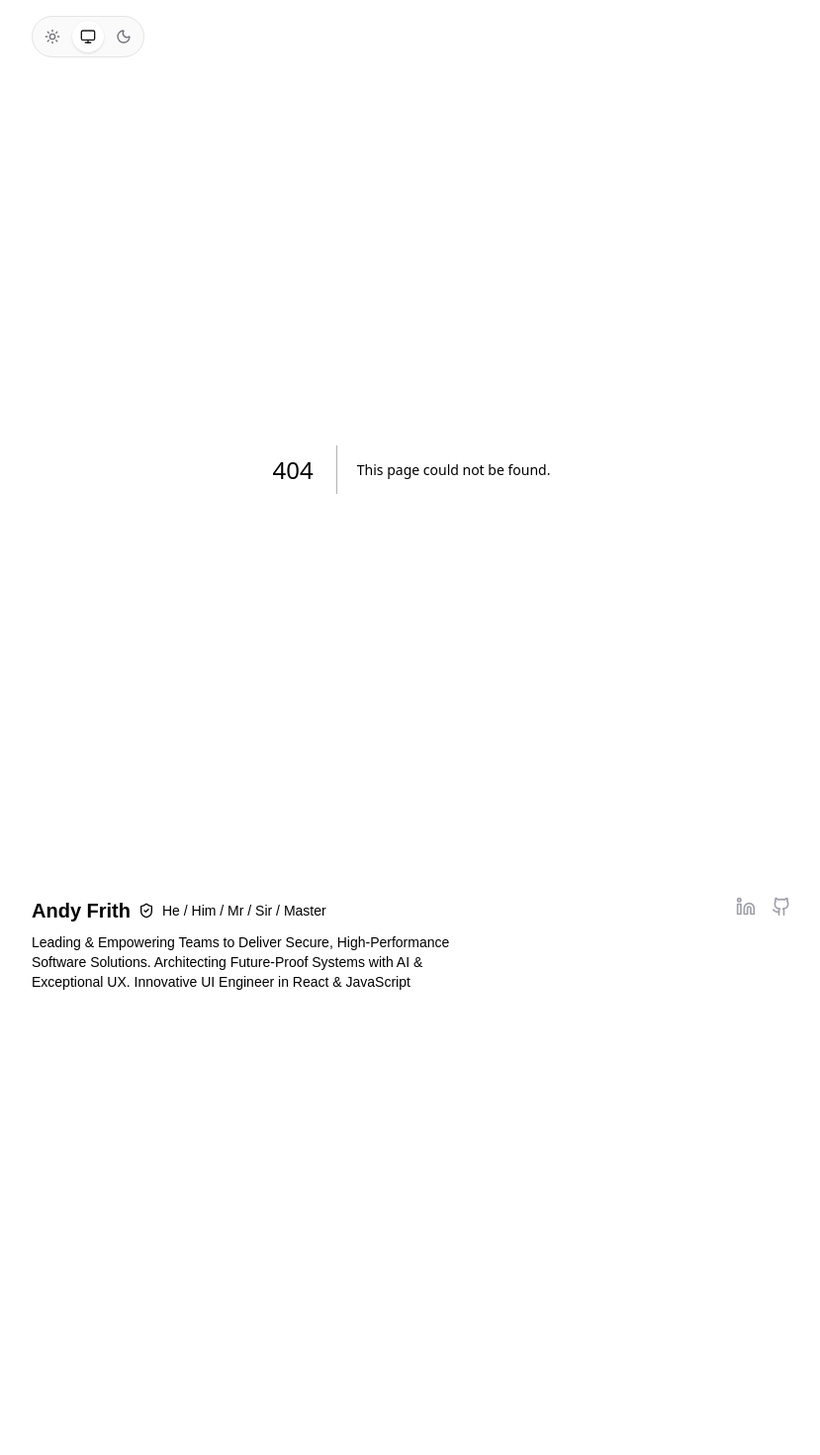
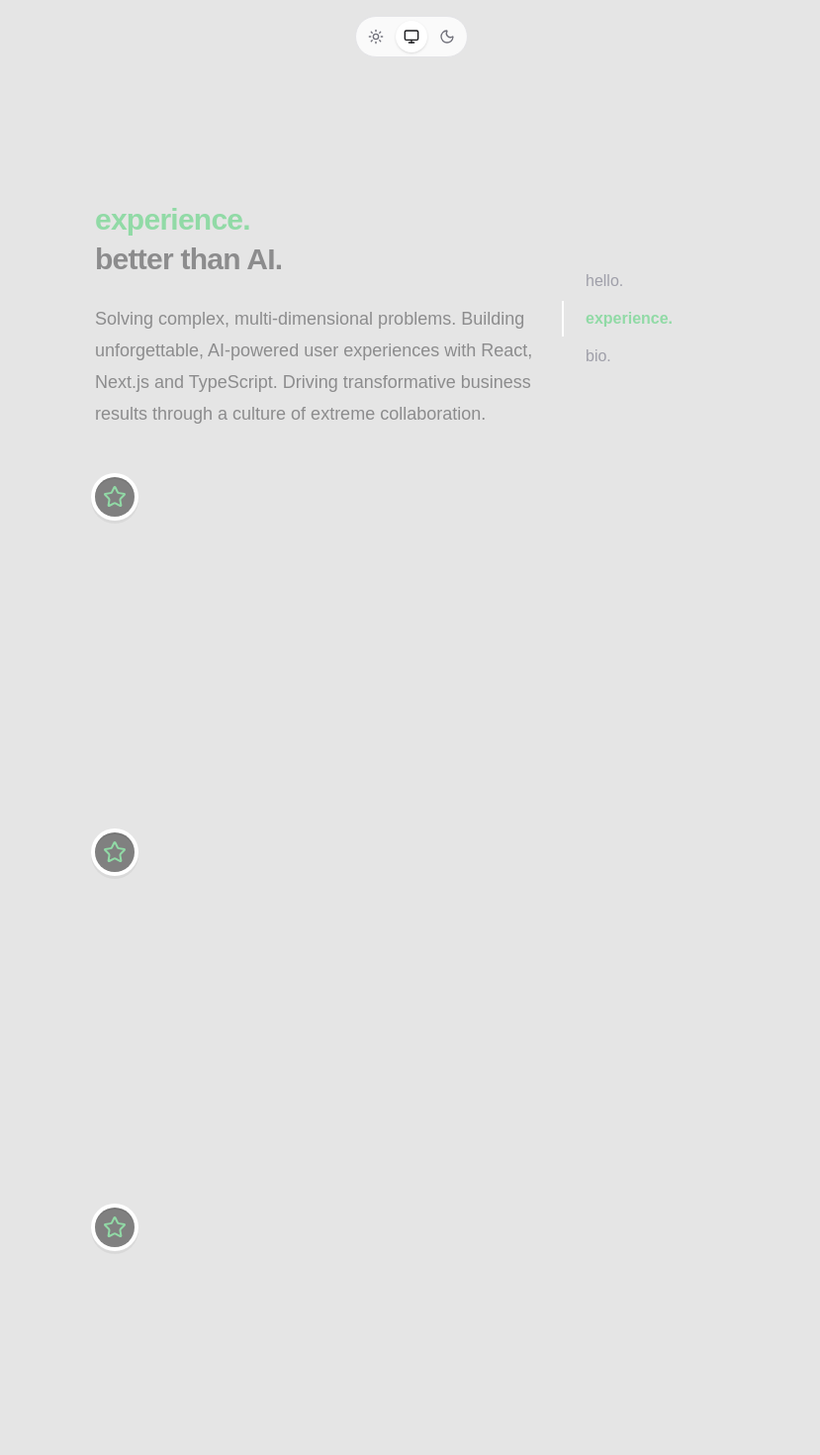
Before and after one commit to andyfrith/portfolio-web-nextjs16, a Next.js app: page /experience in a window 1280 px wide. Before the commit this address had no page. Shown: the top 1470 px of the page at 99% size, without its empty margins (224-1053 px from the left). Before the commit the page ends 1034 px from the top, so only its background shows below. Built offline with nearby package versions, Linux system fonts and the light colour scheme.

Commit message:
Renamed timeline page to experience.  Adjusted alignment and spacing of main navigation.  Added a rotate icon to experience page.

```diff
--- a/app/timeline/page.tsx
+++ b/app/experience/page.tsx
@@ -1,11 +1,13 @@
 import { NavigationMain } from "@/components/navigation/navigation-main";
 import { Timeline } from "@/components/timeline/timeline";
 import { experiencesData } from "@/data/data";
+import { Rotate3d } from "lucide-react";
 
-export default function TimelinePage() {
+export default function ExperiencePage() {
   return (
-    <div className="flex min-h-screen items-center justify-center ">
+    <div className="flex min-h-screen items-center justify-center">
       <main className="flex min-h-screen w-full max-w-3xl flex-col items-center justify-between py-32 px-16 sm:items-start">
+        <Rotate3d className="text-(--text-gray-color) dark:text-(--text-gray-color-dark) mb-4 w-10 h-10 opacity-20 sm:hidden" />
         <h1 className="max-w-xs text-3xl font-semibold leading-10 tracking-tight text-(--text-green-color) dark:text-(--text-green-color-dark)">
           experience.
         </h1>
--- a/components/footer/footer.tsx
+++ b/components/footer/footer.tsx
@@ -53,15 +53,19 @@ export function Footer({
               <ShieldCheck className="size-4" />
               <span className="text-sm">He / Him / Mr / Sir / Master</span>
             </div>
-            <div className="flex flex-col gap-0 text-sm">
+            <div className="md:flex hidden flex-col gap-0 text-sm">
               <p>
-                Leading & Empowering Teams to Deliver Secure, High-Performance
+                Leading & empowering teams to deliver secure, high-performance
+                software solutions.
               </p>
+              <p>Architecting future-proof systems with AI & exceptional UX.</p>
+              <p>Innovative UI engineer in React & JavaScript</p>
+            </div>
+            <div className="md:hidden flex flex-col gap-0 text-sm">
               <p>
-                Software Solutions. Architecting Future-Proof Systems with AI &
-              </p>
-              <p>
-                Exceptional UX. Innovative UI Engineer in React & JavaScript
+                Leading & empowering teams to deliver secure, high-performance
+                software solutions. Architecting future-proof systems with AI &
+                exceptional UX. Innovative UI engineer in React & JavaScript.
               </p>
             </div>
           </div>
--- a/components/header/header.tsx
+++ b/components/header/header.tsx
@@ -64,8 +64,9 @@ export function Header({ className }: HeaderProps) {
   }
 
   return (
-    <header className={cn("w-full px-16 py-4 ", className)}>
-      <div className="mx-auto flex max-w-3xl items-center sm:justify-between">
+    <header className={cn("w-full py-4 ", className)}>
+      <div className="flex items-center justify-center">
+        {/* <div className="mx-auto flex max-w-3xl items-center sm:justify-between"> */}
         <div className="flex items-center gap-4 sm:hidden">
           {renderThemeSelector()}
           <NavigationMain orientation="horizontal" />
--- a/components/navigation/navigation-main.tsx
+++ b/components/navigation/navigation-main.tsx
@@ -11,7 +11,7 @@ const navItems = [
   {
     id: "experience",
     label: "experience.",
-    href: "/timeline",
+    href: "/experience",
     children: [],
   },
   {
@@ -26,7 +26,9 @@ export interface NavigationMainProps {
   orientation?: "vertical" | "horizontal";
 }
 
-export function NavigationMain({ orientation = "vertical" }: NavigationMainProps) {
+export function NavigationMain({
+  orientation = "vertical",
+}: NavigationMainProps) {
   function handleItemClick(id: string, href?: string) {
     if (href) {
       console.log("Navigate to:", href);
```
